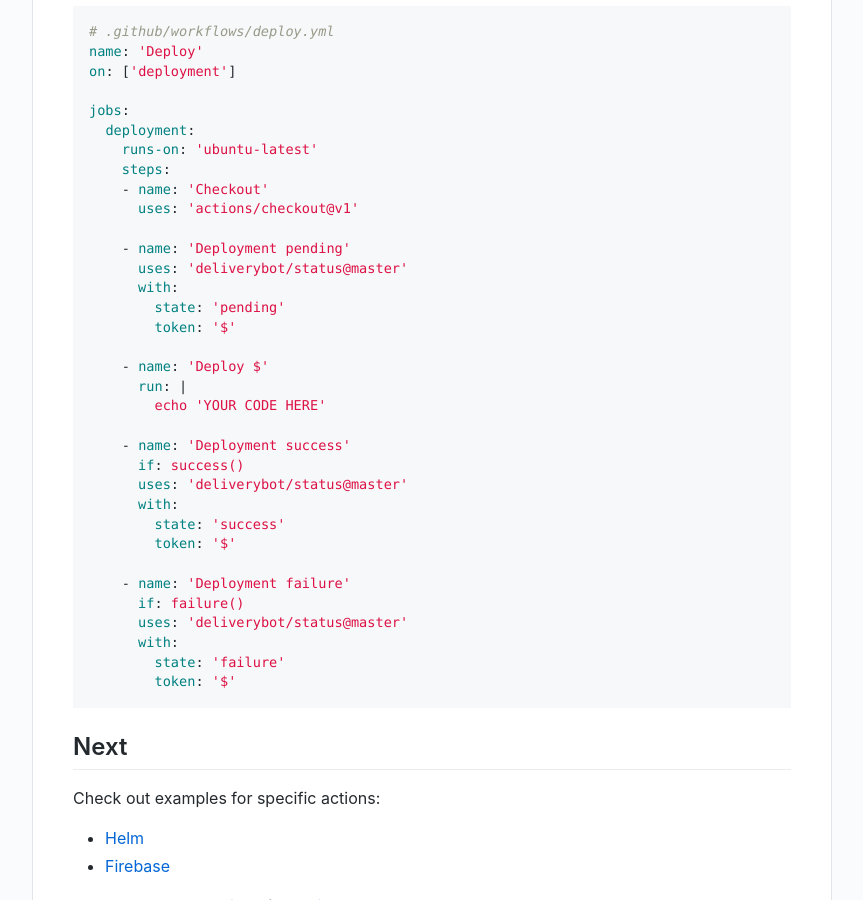
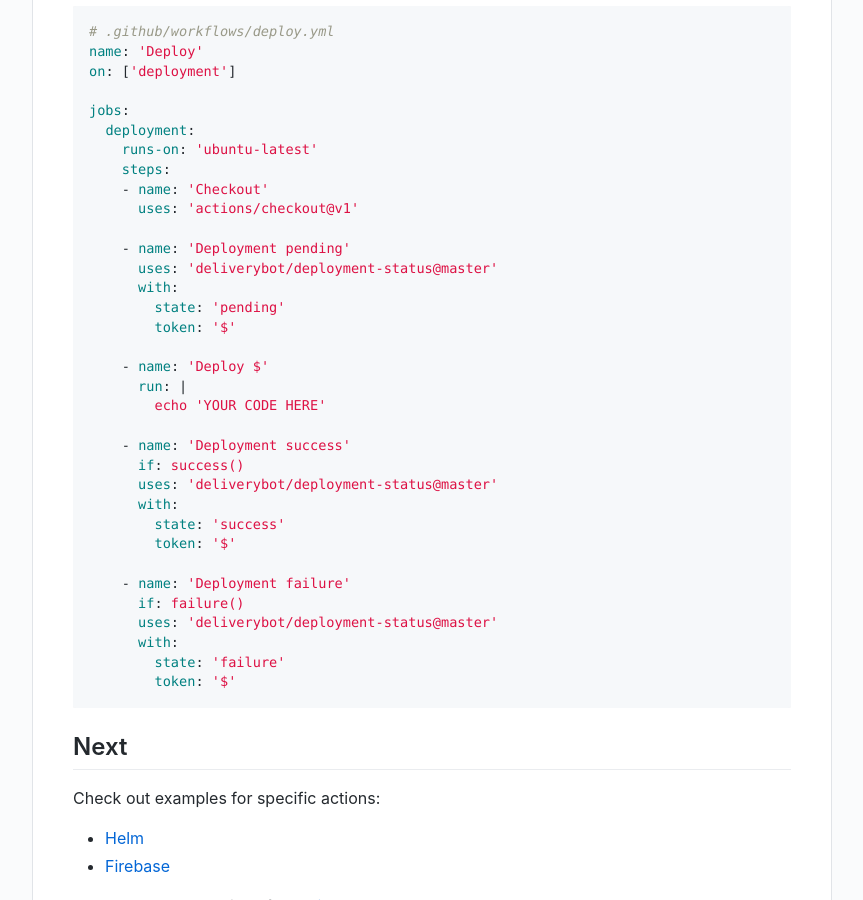
Before and after one commit to deliverybot/deliverybot.github.io, a Jekyll site: the page built from docs/integrations/index.md, in a window 1280 px wide and 900 px high, scrolled down 1520 px. Shown: the whole window, without its empty margins (208-1071 px from the left). Built offline with Jekyll 4.4.1, drawn with Linux system fonts in a browser that asks for light colours.

Commit message:
Fix deployment-status name.

```diff
--- a/docs/integrations/index.md
+++ b/docs/integrations/index.md
@@ -57,7 +57,7 @@ jobs:
       uses: 'actions/checkout@v1'
 
     - name: 'Deployment pending'
-      uses: 'deliverybot/status@master'
+      uses: 'deliverybot/deployment-status@master'
       with:
         state: 'pending'
         token: '${{ github.token }}'
@@ -68,14 +68,14 @@ jobs:
 
     - name: 'Deployment success'
       if: success()
-      uses: 'deliverybot/status@master'
+      uses: 'deliverybot/deployment-status@master'
       with:
         state: 'success'
         token: '${{ github.token }}'
 
     - name: 'Deployment failure'
       if: failure()
-      uses: 'deliverybot/status@master'
+      uses: 'deliverybot/deployment-status@master'
       with:
         state: 'failure'
         token: '${{ github.token }}'
```
Also changed, not shown: docs/integrations/action-firebase.md (+3 -3 lines).
